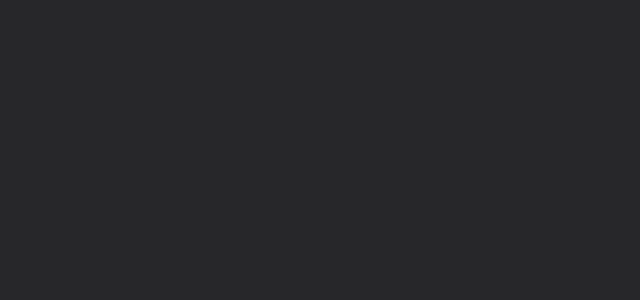
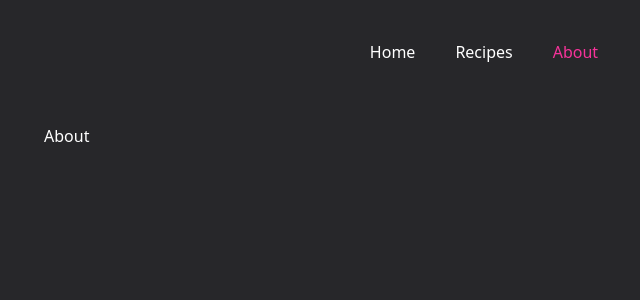
Before and after one commit to KushagraSharma10/Recipe-React, a React (Vite) app: page /about in a window 1280 px wide. Before the commit this address had no page. Shown: the top 300 px of the page, without its empty margins (156-796 px from the left). Built offline with nearby package versions, Linux system fonts and the light colour scheme.

Commit message:
add Navbar component and update routing for Recipes page

```diff
--- a/src/App.jsx
+++ b/src/App.jsx
@@ -1,9 +1,11 @@
 import React from "react";
 import MainRoutes from "./routes/MainRoutes";
+import Navbar from "./components/Navbar";
 
 const App = () => {
   return (
-  <div className="w-screen h-screen py-10 px-20 bg-zinc-800 p-5 text-white font-thin">
+  <div className="w-screen h-screen py-10 px-50 bg-zinc-800 p-5 text-white font-thin">
+    <Navbar />
     <MainRoutes />
   </div>
 )};
--- /dev/null
+++ b/src/components/Navbar.jsx
@@ -0,0 +1,14 @@
+import React from 'react'
+import { NavLink } from 'react-router-dom'
+
+const Navbar = () => {
+  return (
+    <div className='flex justify-center gap-x-10 mb-15'>
+        <NavLink className={(e)=> e.isActive ? "text-pink-500" : ""} to="/">Home</NavLink>
+        <NavLink className={(e)=> e.isActive ? "text-pink-500" : ""} to="/recipes">Recipes</NavLink>
+        <NavLink className={(e)=> e.isActive ? "text-pink-500" : ""} to="/about">About</NavLink>
+    </div>
+  )
+}
+
+export default Navbar
--- a/src/pages/Recipes.jsx
+++ b/src/pages/Recipes.jsx
@@ -1,9 +1,7 @@
 import React from 'react'
 
 const Recipes = () => {
-  return (
-    <div>Recipe</div>
-  )
+  return <div>Recipe</div>
 }
 
 export default Recipes
--- a/src/routes/MainRoutes.jsx
+++ b/src/routes/MainRoutes.jsx
@@ -8,8 +8,8 @@ const MainRoutes = () => {
   return (
     <Routes>
       <Route path="/" element={<Home />} />
-      <Route path="/recipe" element={<Recipes />} />
-      <Route path="/about " element={<About />} />
+      <Route path="/recipes" element={<Recipes />} />
+      <Route path="/about" element={<About />} />
     </Routes>
   );
 };
```
